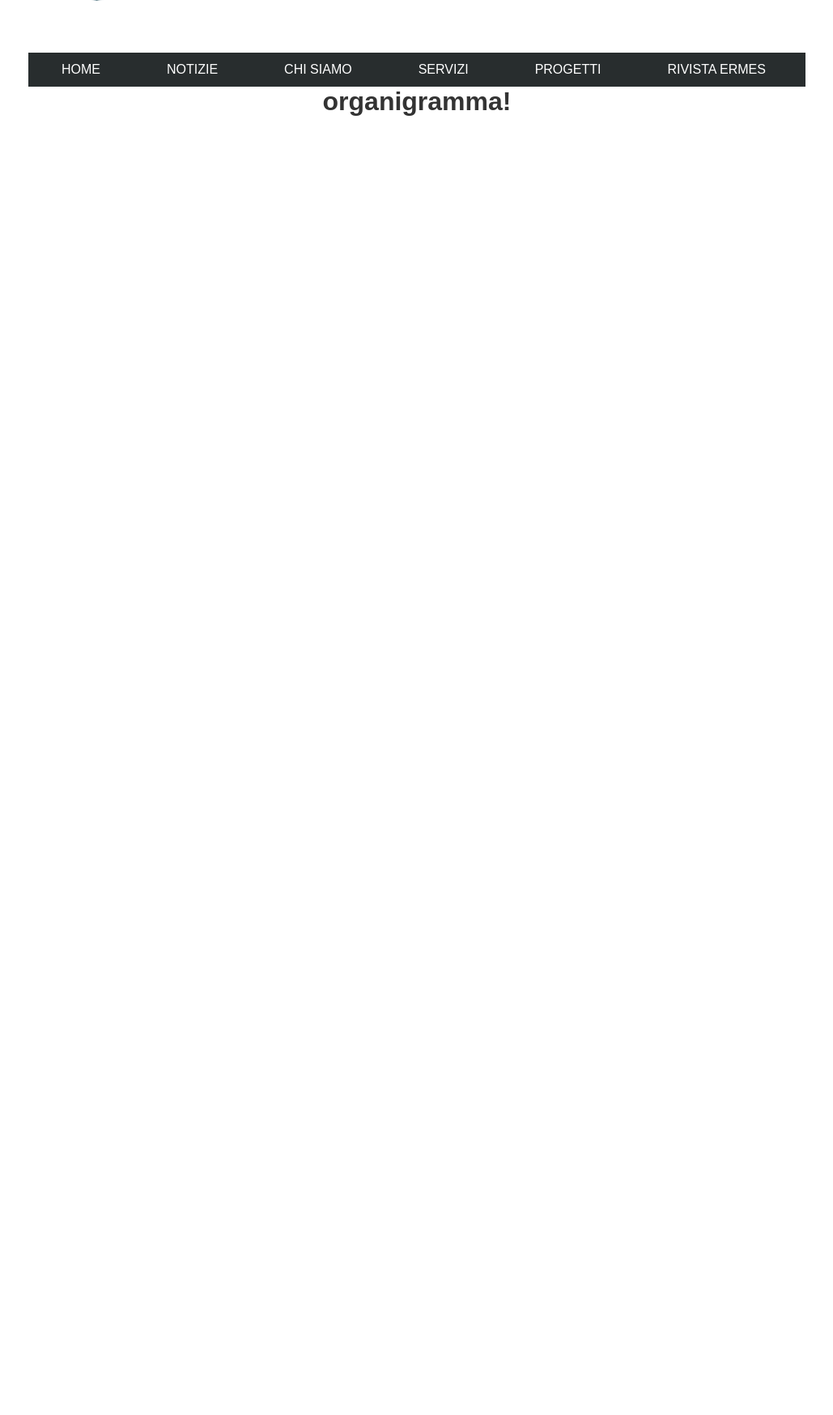
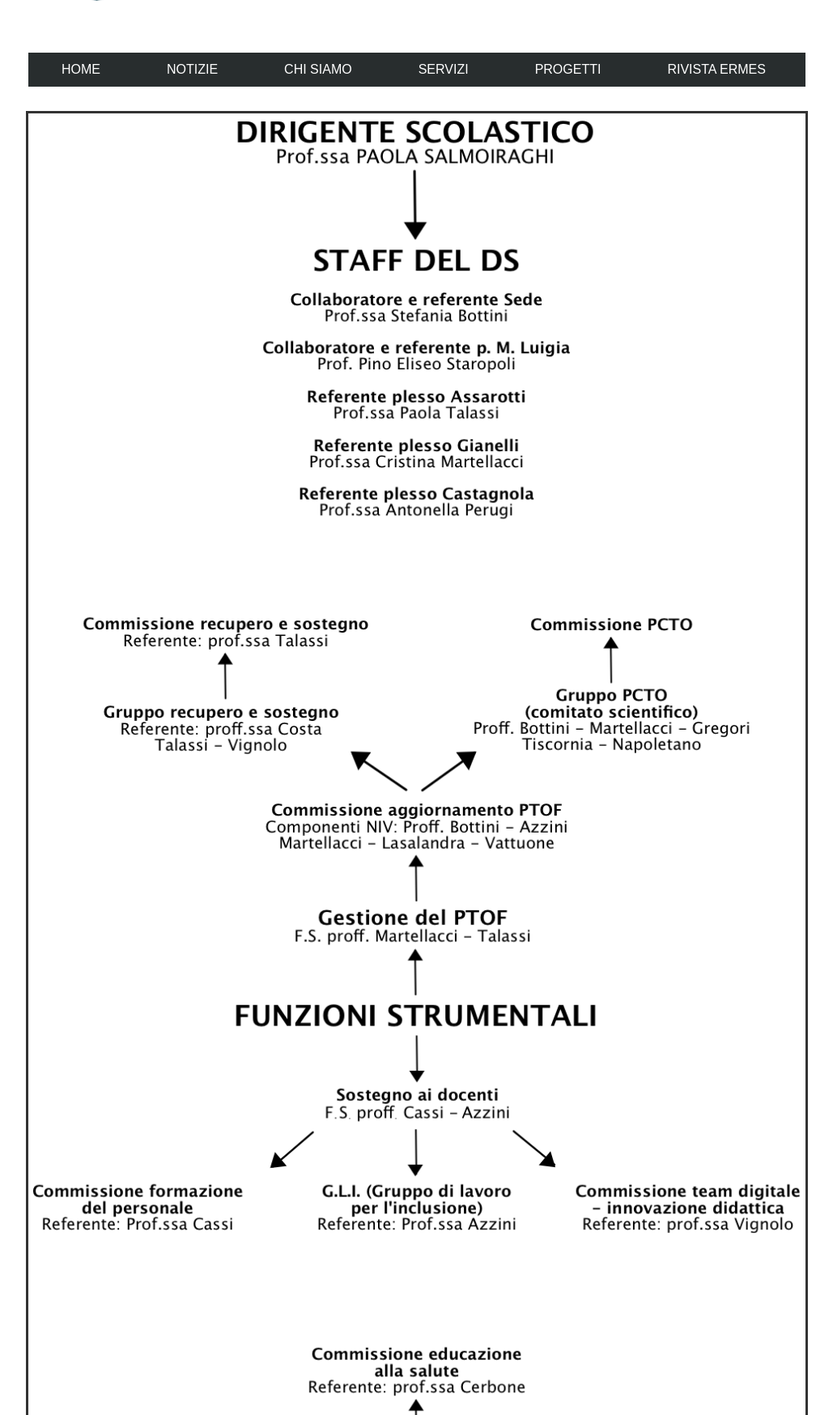
Before and after one commit to Andybenz14/Sito-web-scuola, a Django app: page /home/organigramma/ in a window 1280 px wide. Shown: the part 227-1974 px from the top of the page at 81% size, without its empty margins (125-1154 px from the left). Before the commit the page ends 370 px from the top, so only its background shows below. Run offline with Django 3.2, Linux system fonts and the light colour scheme.

Commit message:
added organigramma

```diff
--- a/home/templates/base.html
+++ b/home/templates/base.html
@@ -30,7 +30,6 @@
                     <li><a href="argo.html">Argo</a></li> <!-- TODO: LINK DIRETTO A ARGO! -->
                 </ul>
             </li>
-
             <li><a>Progetti</a>
                 <ul>
                     <li><a href="{% url 'cyberbullismo' %}">Cyberbullismo</a></li>
--- a/home/templates/chi_siamo/organigramma.html
+++ b/home/templates/chi_siamo/organigramma.html
@@ -1,5 +1,6 @@
 {% extends "base.html" %}
+{% load static %}
 
 {% block content %}
-<h1> organigramma! </h1>
+<img src="{% static '/Images/Organigramma.png' %}" width="960px"  vspace="30" border="3" >
 {% endblock %}
```
Also changed, not shown: home/static/Images/Organigramma.png (added), 1 other file.
